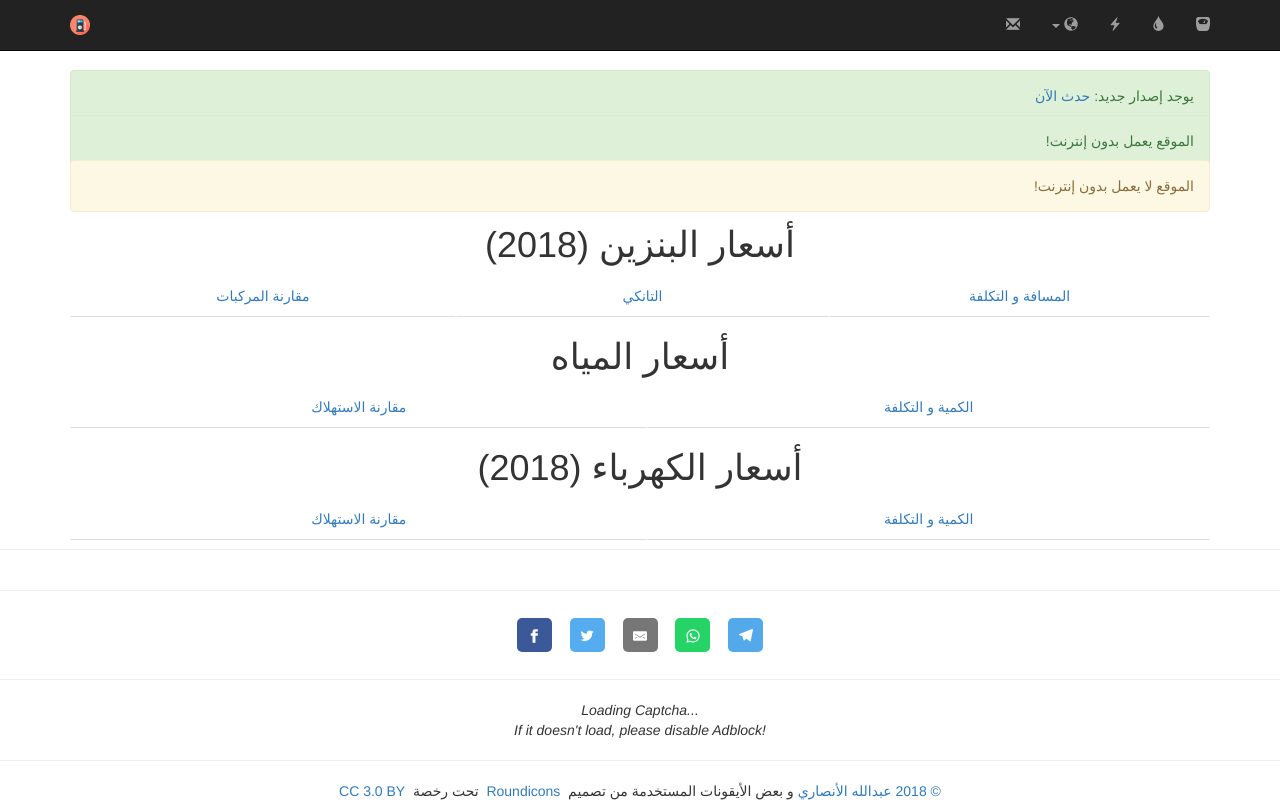
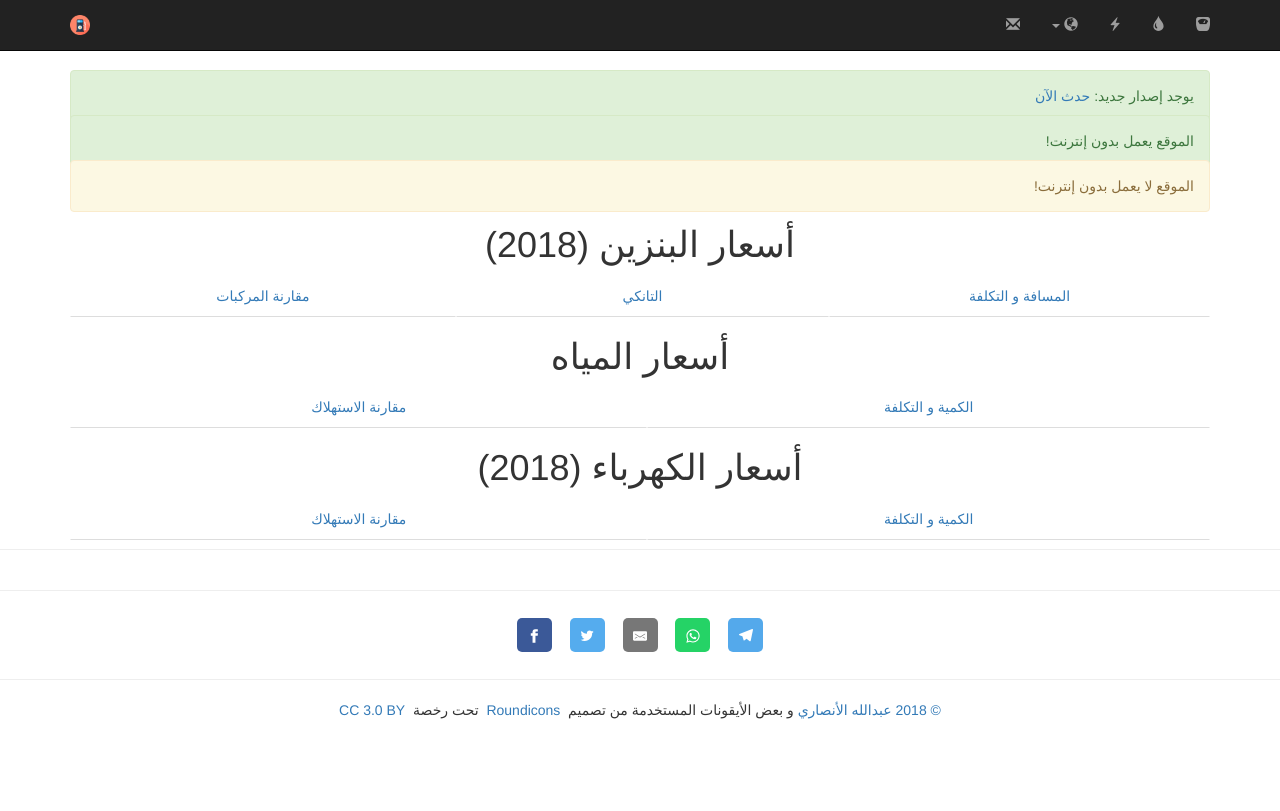
Before and after one commit to Ahimta/fuel-consumption-calculator, a website: page app/index.html in a window 1280 px wide. Drawn offline with Linux system fonts and the light colour scheme; a script that the page names is missing.

Commit message:
Remove captcha to make the page more compact:smiley:

```diff
--- a/app/index.html
+++ b/app/index.html
@@ -547,16 +547,6 @@
 
     <hr>
 
-    <section style="text-align: center">
-      <script src="https://authedmine.com/lib/captcha.min.js" async></script>
-      <div class="coinhive-captcha" data-hashes="1024" data-key="4KzagbHrts6kNrtvfkqzSHMp8ZVuQDxK">
-        <em>Loading Captcha...
-          <br> If it doesn't load, please disable Adblock!</em>
-      </div>
-    </section>
-
-    <hr>
-
     <footer>
       <p class="text-center" dir="rtl">
         <a target="_blank" href="https://sa.linkedin.com/in/ahimta" onclick="ga('send', 'event', 'Footer', 'click', 'LinkedIn Profile Link')">
```
